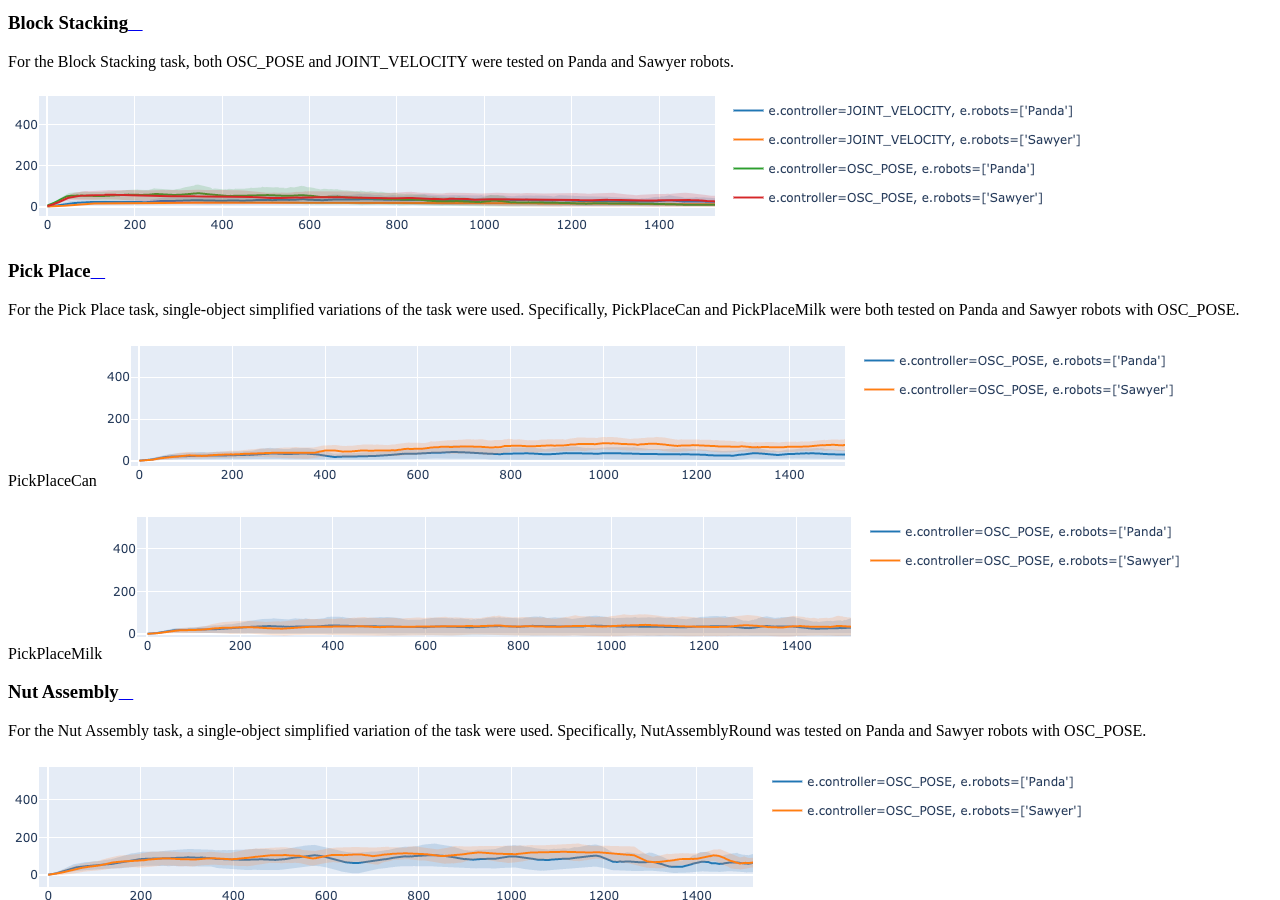
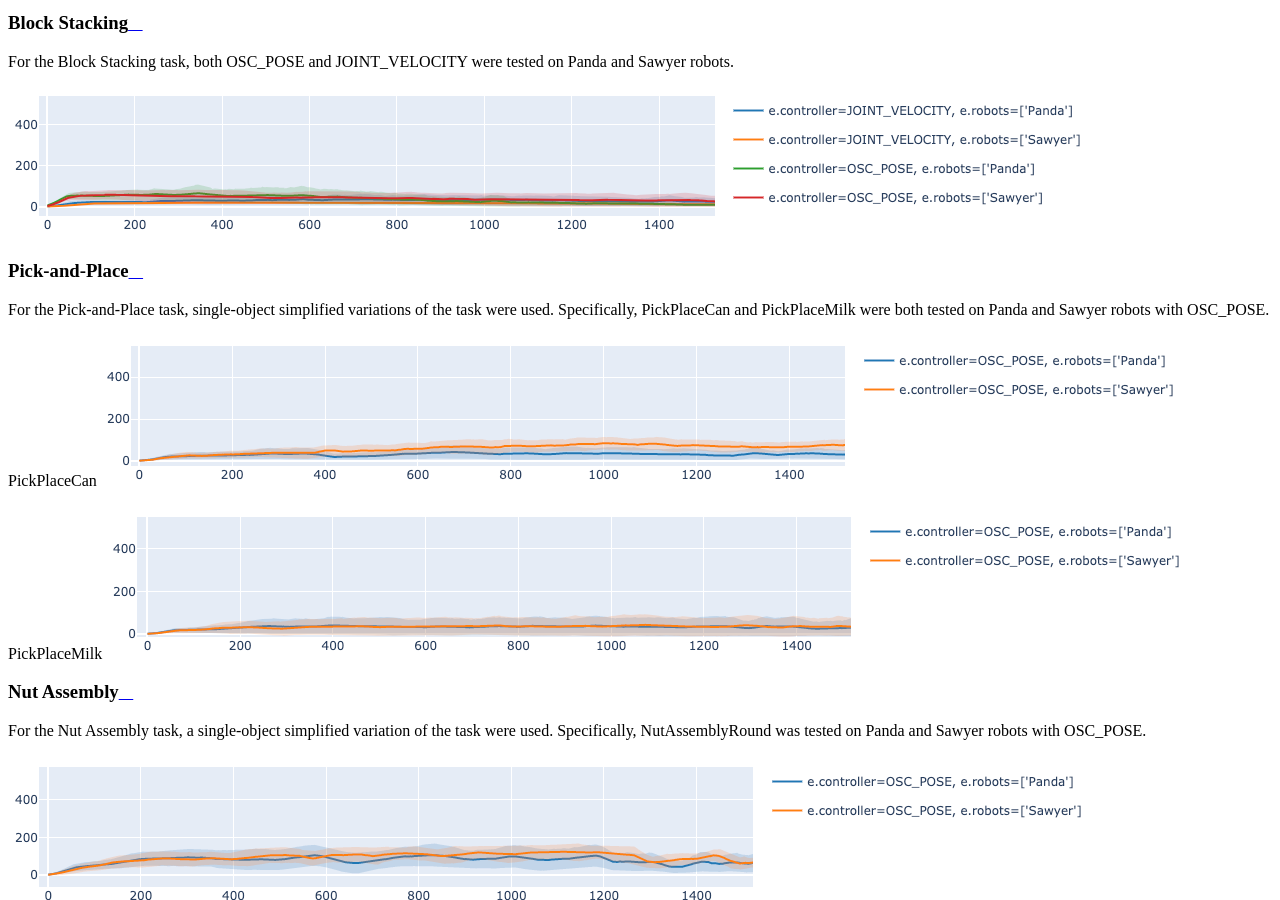
Before and after one commit to ARISE-Initiative/robosuite, a Sphinx documentation site: the page built from docs/algorithms/benchmarking.md, in a window 1280 px wide and 900 px high, scrolled down 1730 px. Built offline with Sphinx 7.4.7 and the Read the Docs theme 2.0.0, drawn with Linux system fonts in a browser that asks for light colours; some of the changed text lies outside the part shown.

Commit message:
pick place --> pick-and-place in benchmarking doc

```diff
--- a/docs/algorithms/benchmarking.md
+++ b/docs/algorithms/benchmarking.md
@@ -18,8 +18,8 @@ For the Block Stacking task, both OSC_POSE and JOINT_VELOCITY were tested on Pan
 
 ![sac_stack](../images/benchmarking/sac_stack.png)
 
-### Pick Place
-For the Pick Place task, single-object simplified variations of the task were used. Specifically, PickPlaceCan and PickPlaceMilk were both tested on Panda and Sawyer robots with OSC_POSE.
+### Pick-and-Place
+For the Pick-and-Place task, single-object simplified variations of the task were used. Specifically, PickPlaceCan and PickPlaceMilk were both tested on Panda and Sawyer robots with OSC_POSE.
 
 PickPlaceCan
 ![sac_pick_place_can](../images/benchmarking/sac_pick_place_can.png)
```
